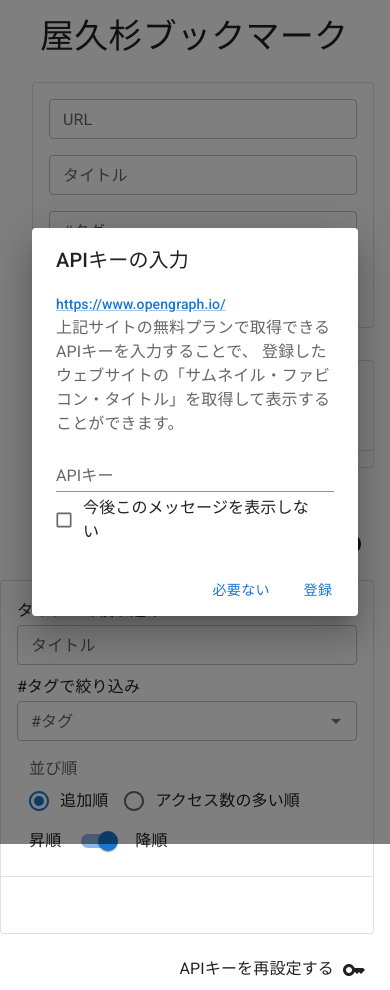
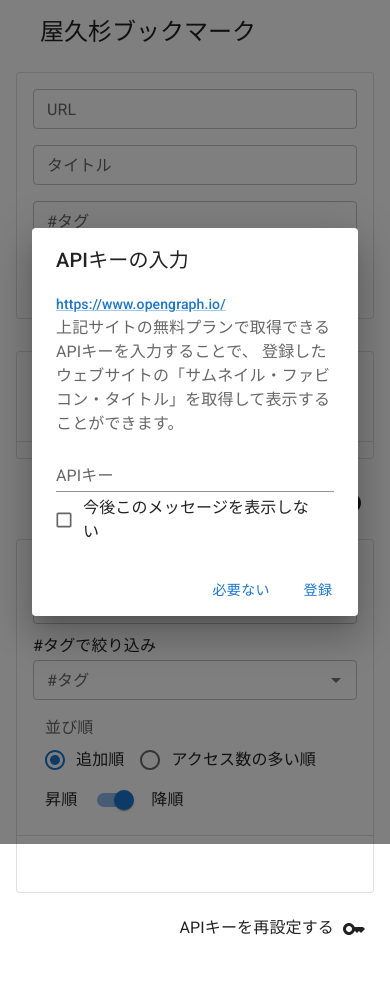
Before and after one commit to haru960197/YakusugiBookmark, a React (Create React App) app: page / in a window 390 px wide. After the commit the page ends 949 px from the top, so only its background shows below. Built offline with nearby package versions, Linux system fonts and the light colour scheme.

Commit message:
[update] windowIsSmallを追加し、スマホ用のレイアウトを調整

```diff
--- a/src/components/App.js
+++ b/src/components/App.js
@@ -5,7 +5,7 @@ import ApiKeyDialog from './ApiKeyDialog';
 import ColorModeButton from './ColorModeButton';
 import ApiKeyResetButton from './ApiKeyResetButton';
 import { useMemo, useState } from 'react';
-import { Grid, Typography } from "@mui/material";
+import { Grid, Typography, useMediaQuery } from "@mui/material";
 import { ThemeProvider, createTheme } from '@mui/material/styles';
 import CssBaseline from '@mui/material/CssBaseline';
 
@@ -37,6 +37,8 @@ function App() {
     setMode(newMode);
     localStorage.setItem('mode', newMode);
   }
+
+  const windowIsSmall = useMediaQuery(theme.breakpoints.down('sm'));
 
   const [apiKey, setApiKey] = useState(
     localStorage.getItem('apiKey') ? localStorage.getItem('apiKey') : ''
@@ -124,20 +126,25 @@ function App() {
     <ThemeProvider theme={theme}>
       <CssBaseline />
       <ApiKeyDialog open={dialogOpen} setOpen={setDialogOpen} setApiKey={setApiKey} />
-      <Grid container spacing={4}>
+      <Grid container spacing={windowIsSmall ? 0 : 4}>
         <Grid item container direction="column" xs={12} sm={4}>
           <Grid item sx={{ marginTop: 2, marginBottom: 1, mx: 5 }}>
-            <Typography variant='h4'>屋久杉ブックマーク</Typography>
+            <Typography variant={windowIsSmall ? 'h5' : 'h4'}>屋久杉ブックマーク</Typography>
           </Grid>
           <Grid item>
             <Register
               registerWebSite={addWebSite}
               hashTags={hashTags}
               apiKey={apiKey}
+              windowIsSmall={windowIsSmall}
             />
           </Grid>
           <Grid item>
-            <HashTagList hashTags={hashTags} setHashTags={setHashTags} />
+            <HashTagList
+              hashTags={hashTags}
+              setHashTags={setHashTags}
+              windowIsSmall={windowIsSmall}
+            />
           </Grid>
         </Grid>
         <Grid item container direction="column" xs={12} sm={8}>
@@ -150,6 +157,7 @@ function App() {
               webSites={webSites}
               increaseAccessCount={increaseAccessCount}
               deleteWebSite={deleteWebSite}
+              windowIsSmall={windowIsSmall}
             />
             <Grid item container justifyContent="flex-end" >
               <ApiKeyResetButton setDialogOpen={setDialogOpen} />
--- a/src/components/HashTagList.js
+++ b/src/components/HashTagList.js
@@ -9,11 +9,11 @@ import {
 } from "@mui/material";
 import HashTagsSorter from "./HashTagsSorter";
 
-export default function HashTagList({ hashTags, setHashTags }) {
+export default function HashTagList({ hashTags, setHashTags, windowIsSmall }) {
     return (
         <Card
             variant="outlined"
-            sx={{ margin: 2, marginLeft: 4 }}
+            sx={{ margin: 2, marginLeft: windowIsSmall ? 2 : 4, }}
         >
             <Box sx={{ margin: 2, marginBottom: 1 }} >
                 <HashTagsSorter hashTags={hashTags} setHashTags={setHashTags} />
--- a/src/components/Register.js
+++ b/src/components/Register.js
@@ -2,7 +2,7 @@ import { Autocomplete, TextField, Stack, Button, Chip, Card, CardContent } from
 import { LoadingButton } from "@mui/lab";
 import { useState } from "react";
 
-export default function Register({ registerWebSite, hashTags, apiKey }) {
+export default function Register({ registerWebSite, hashTags, apiKey, windowIsSmall }) {
     const [urlInput, setUrlInput] = useState('');
     const [titleInput, setTitleInput] = useState('');
     const [hashTagsInput, setHashTagsInput] = useState([]);
@@ -63,7 +63,7 @@ export default function Register({ registerWebSite, hashTags, apiKey }) {
     return (
         <Card
             variant="outlined"
-            sx={{ margin: 2, marginLeft: 4 }}
+            sx={{ margin: 2, marginLeft: windowIsSmall ? 2 : 4, }}
         >
             <CardContent>
                 <Stack spacing={2} >
--- a/src/components/WebSiteList.js
+++ b/src/components/WebSiteList.js
@@ -105,7 +105,7 @@ function sortList(filterdList, sortOrder, isDESC) {
 }
 
 export default function WebSiteList(
-    { hashTagList, webSites, increaseAccessCount, deleteWebSite }) {
+    { hashTagList, webSites, increaseAccessCount, deleteWebSite, windowIsSmall }) {
 
     const [filterdList, setFilterdList] = useState([]);
     const [sortedAndFilterdList, setSortedAndFilterdList] = useState([]);
@@ -125,7 +125,7 @@ export default function WebSiteList(
     return (
         <Card
             variant="outlined"
-            sx={{ margin: 2, marginLeft: 0 }}
+            sx={{ margin: 2, marginLeft: windowIsSmall ? 2 : 0, }}
         >
             <CardContent>
                 <Box>
```
